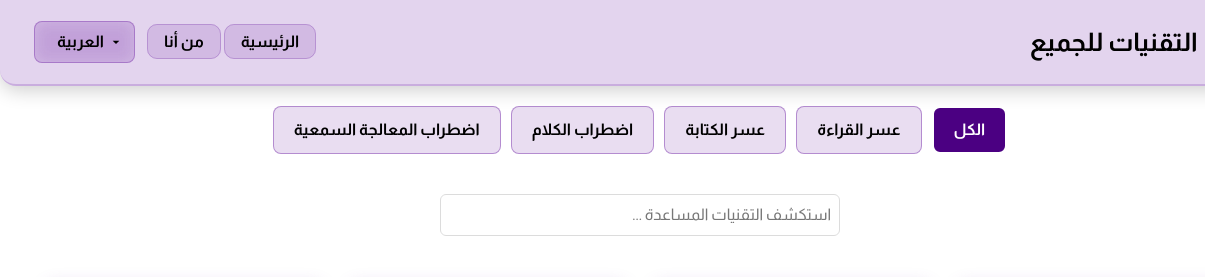
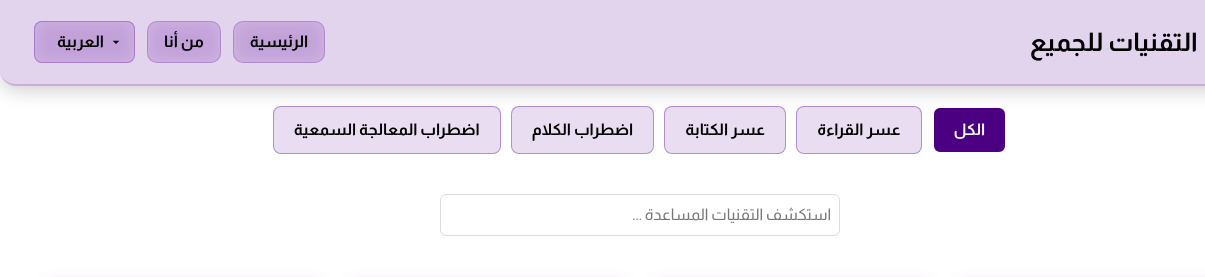
Before and after one commit to hmahkareem/TechForAll, a plain HTML site: page index.html in a window 1280 px wide. Shown: the top 277 px of the page, 0-1205 px from the left. Drawn offline with nearby package versions, Linux system fonts and the light colour scheme; a web font is replaced by a local one.

Commit message:
Header buttons fixed

```diff
--- a/style.css
+++ b/style.css
@@ -1583,3 +1583,15 @@ footer {
 *:not(:focus-visible) {
   outline: none;
 }
+
+.header-right {
+  display: flex;
+  align-items: center;
+  gap: 12px;
+  flex-wrap: nowrap; /* Prevent buttons from wrapping to a new line */
+}
+
+.header-right nav {
+  display: flex;
+  gap: 12px; /* Set the space between the Home and About links */
+}
```
